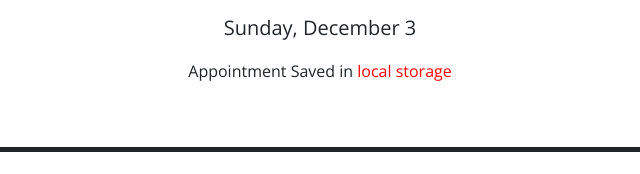
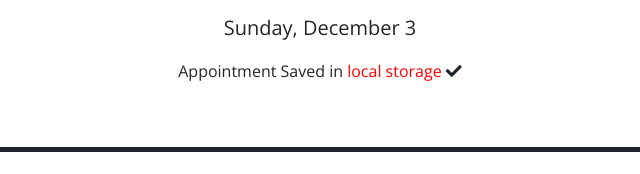
Before and after one commit to vdunlop/workday-scheduler, a plain HTML site: page index.html in a window 1280 px wide. Both pictures are taken after a click on the button 1129 px from the left and 348 px from the top of the page. Shown: the part 166-340 px from the top of the page, 320-960 px from the left. Drawn offline with nearby package versions, Linux system fonts and the light colour scheme.

Commit message:
Added the checkmark to the Appointment message. Completed README

```diff
--- a/index.html
+++ b/index.html
@@ -28,7 +28,8 @@
       <h1 class="display-3">Work Day Scheduler</h1>
       <p class="lead">A simple calendar app for scheduling your work day</p>
       <p id="currentDay" class="lead"></p>
-      <p id="apptSaved" style="display:none">Appointment Saved in <span style="color: red">local storage</span></p>
+      <p id="apptSaved" style="display:none">Appointment Saved in <span style="color: red">local storage</span>
+          <i class="fas fa-solid fa-check" aria-hidden="true"></i></p>
     </header>
     <div class="container-lg px-5">
 
```
Also changed, not shown: 1 other file.
